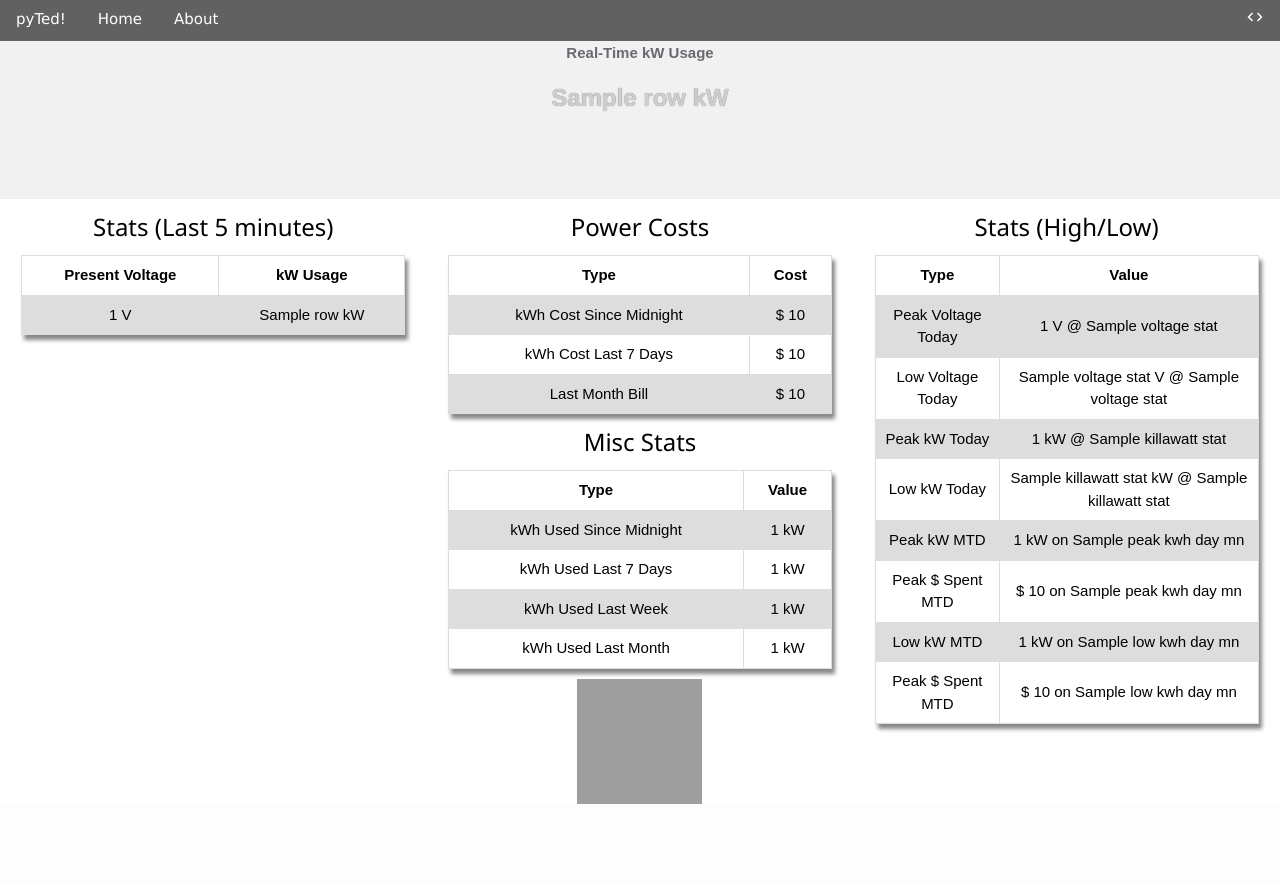
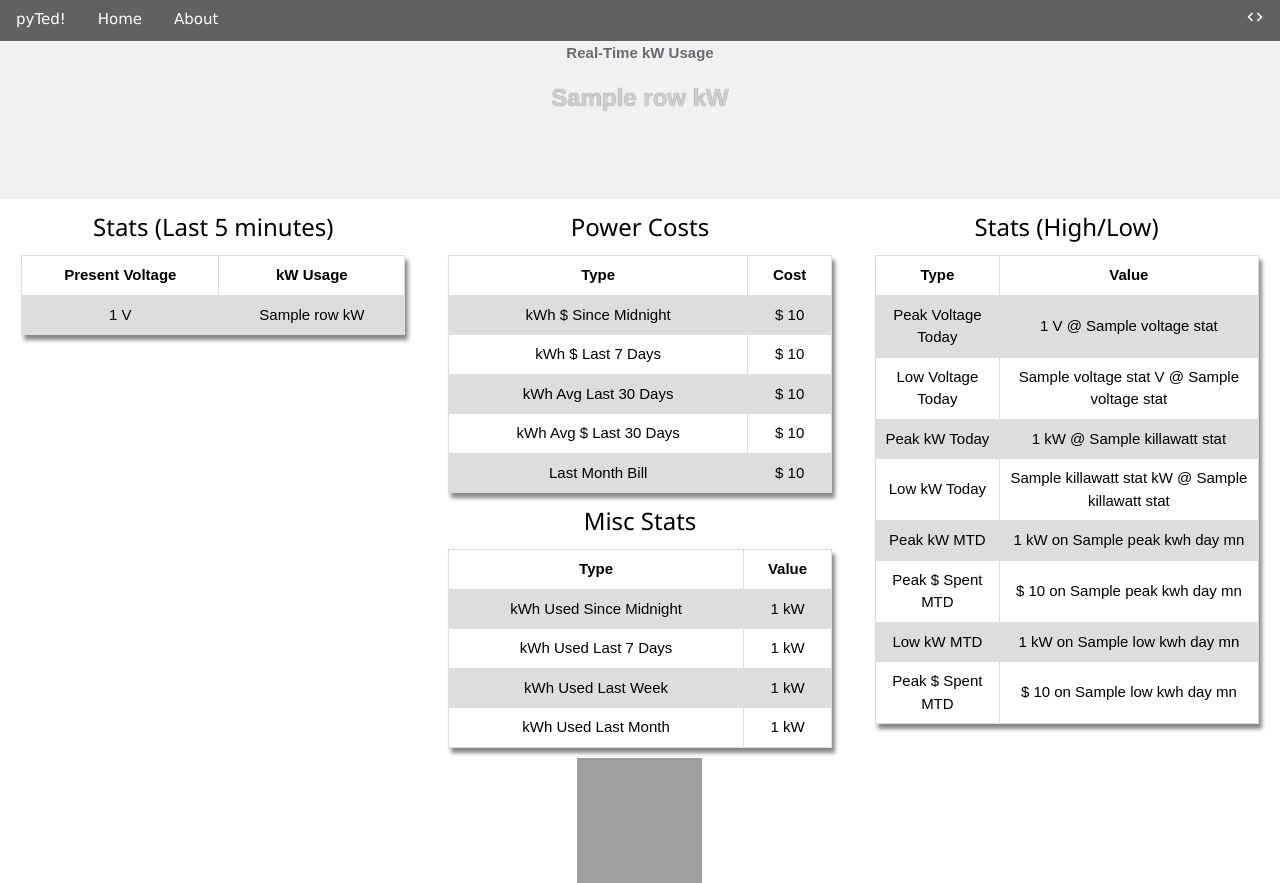
Before and after one commit to ch0ppy35/pyTed, a Python web app: template app/templates/index.html in a window 1280 px wide. Before the commit the page ends 804 px from the top, so only its background shows below. Run offline with Jinja, Linux system fonts and the light colour scheme; the template is opened without the code that fills it: most values are stand-ins (such as "Sample title", 1, 10 or a date in 2020); some libraries are stand-ins or nearby versions; grey boxes are pictures that could not be loaded.

Commit message:
- Added Average kwh usage & cost to frontend

```diff
--- a/app/routes.py
+++ b/app/routes.py
@@ -57,6 +57,7 @@ def index():
         kwhCost=tasks.tskCalculateCost(),
         peakKwhDayMn=tasks.qryPeakKwhDayMn(),
         lowKwhDayMn=tasks.qryLowKwhDayMn(),
+        avgKwhDayMn=tasks.qryAvgKwhDayMn(),
         pws=app.config['PWS']
     )
 
--- a/app/tasks.py
+++ b/app/tasks.py
@@ -152,12 +152,16 @@ def tskCalculateCost():
     kwhLowDayMn = qryLowKwhDayMn()[0][0]
     kwhLowDayMnCost = round(kwhLowDayMn * cost, 2)
 
+    kwhAvgDayMn = round(qryAvgKwhDayMn()[0][0], 3)
+    kwhAvgDayMnCost = round(kwhAvgDayMn * cost, 2)
+
     return(
         kwhDayCost,
         kwh7dCost,
         kwhPrevMnCost,
         kwhPeakDayMnCost,
-        kwhLowDayMnCost
+        kwhLowDayMnCost,
+        kwhAvgDayMnCost
     )
 
 
--- a/app/templates/index.html
+++ b/app/templates/index.html
@@ -37,12 +37,20 @@
                         <th>Cost</th>
                     </tr>
                     <tr>
-                        <td> kWh Cost Since Midnight</td>
+                        <td> kWh $ Since Midnight</td>
                         <td> $ {{ kwhCost[0] }}</td>
                     </tr>
                     <tr>
-                        <td> kWh Cost Last 7 Days</td>
+                        <td> kWh $ Last 7 Days</td>
                         <td> $ {{ kwhCost[1] }}</td>
+                    </tr>
+                    <tr>
+                        <td> kWh Avg Last 30 Days</td>
+                        <td> $ {{ avgKwhDayMn[0] }}</td>
+                    </tr>
+                    <tr>
+                        <td> kWh Avg $ Last 30 Days</td>
+                        <td> $ {{ kwhCost[5] }}</td>
                     </tr>
                     <tr>
                         <td> Last Month Bill</td>
```
